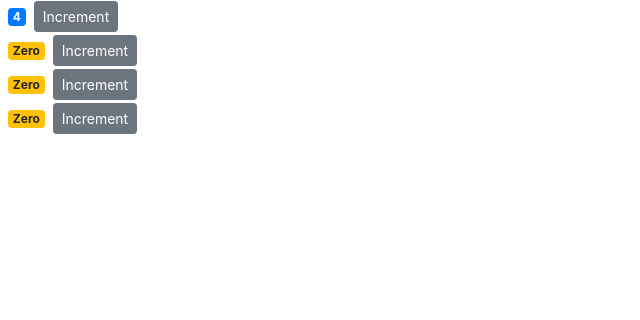
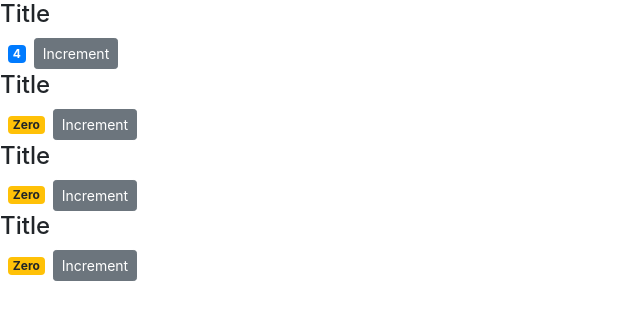
Before and after one commit to hocyadav/react_counter_app, a React (Create React App) app: page / in a window 1280 px wide. Shown: the top 320 px of the page, without its empty margins (0-640 px from the left). Built offline with nearby package versions, Linux system fonts and the light colour scheme.

Commit message:
create child element and access child element

```diff
--- a/src/compnents/Counter.jsx
+++ b/src/compnents/Counter.jsx
@@ -14,6 +14,7 @@ class Counter extends Component {
         console.log("props", this.props);
         return (
         <div>
+            {this.props.children}
             <span className={this.newMethod()}>{this.formatCount()}</span>
             <button onClick={ () => {this.handleIncrement({id:1})} } className="btn btn-secondary btn-sm">Increment</button>
         </div>
--- a/src/compnents/counters.jsx
+++ b/src/compnents/counters.jsx
@@ -14,7 +14,9 @@ class Counters extends Component {
         return (
         <div>
            { this.state.counters.map(count =>
-           <Counter key={count.id} value={count.value} selected={true} />
+           <Counter key={count.id} value={count.value} selected={true}>
+               <h4>Title</h4>
+            </Counter>
            )}
         </div>
         );
```
